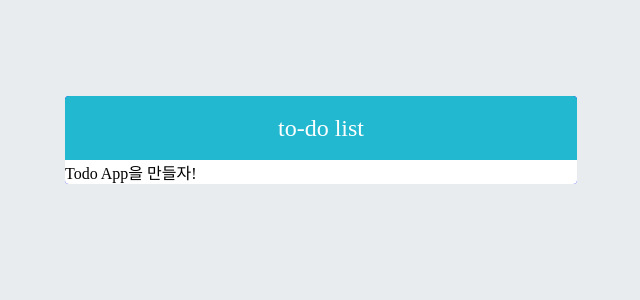
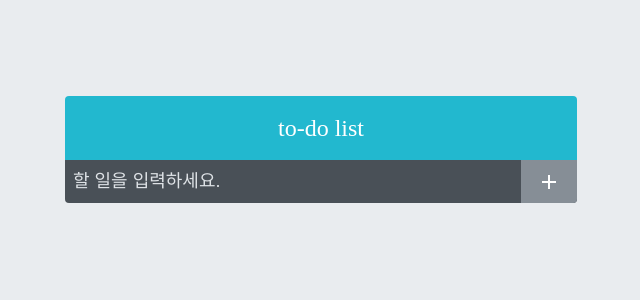
Before and after one commit to jh1109/todo-app, a React (Create React App) app: page / in a window 1280 px wide. Shown: the top 300 px of the page, without its empty margins (319-959 px from the left). Built offline with nearby package versions, Linux system fonts and the light colour scheme.

Commit message:
[learn] 10.2.2 TodoInsert 만들기

```diff
--- a/src/App.js
+++ b/src/App.js
@@ -1,7 +1,12 @@
+import TodoInsert from './components/TodoInsert';
 import TodoTemplate from './components/TodoTemplate';
 
 const App = () => {
-  return <TodoTemplate>Todo App을 만들자!</TodoTemplate>;
+  return (
+    <TodoTemplate>
+      <TodoInsert />
+    </TodoTemplate>
+  );
 };
 
 export default App;
--- /dev/null
+++ b/src/components/TodoInsert.js
@@ -0,0 +1,17 @@
+import { MdAdd } from 'react-icons/md';
+import './TodoInsert.scss';
+
+const TodoInsert = () => {
+  return (
+    <div>
+      <form className="TodoInsert">
+        <input placeholder="할 일을 입력하세요."></input>
+        <button type="submit">
+          <MdAdd />
+        </button>
+      </form>
+    </div>
+  );
+};
+
+export default TodoInsert;
--- /dev/null
+++ b/src/components/TodoInsert.scss
@@ -0,0 +1,33 @@
+.TodoInsert {
+  background: #495057;
+  display: flex;
+  flex-flow: row nowrap;
+  input {
+    background: none;
+    border: none;
+    padding: 0.5rem;
+    font-size: 1.125rem;
+    line-height: 1.5;
+    color: white;
+    &::placeholder {
+      color: #dee2e6;
+    }
+    flex-grow: 1;
+  }
+  button {
+    border: none;
+    background: #868e96;
+    color: white;
+    padding-left: 1rem;
+    padding-right: 1rem;
+    font-size: 1.5rem;
+    display: flex;
+    justify-content: center;
+    align-items: center;
+    cursor: pointer;
+    transition: 0.1s background ease-in;
+    &:hover {
+      background: #adb5bd;
+    }
+  }
+}
--- a/src/components/TodoTemplate.scss
+++ b/src/components/TodoTemplate.scss
@@ -1,5 +1,4 @@
 .TodoTemplate {
-  background: blue;
   width: 512px;
   margin: 6rem auto;
   border-radius: 4px;
```
